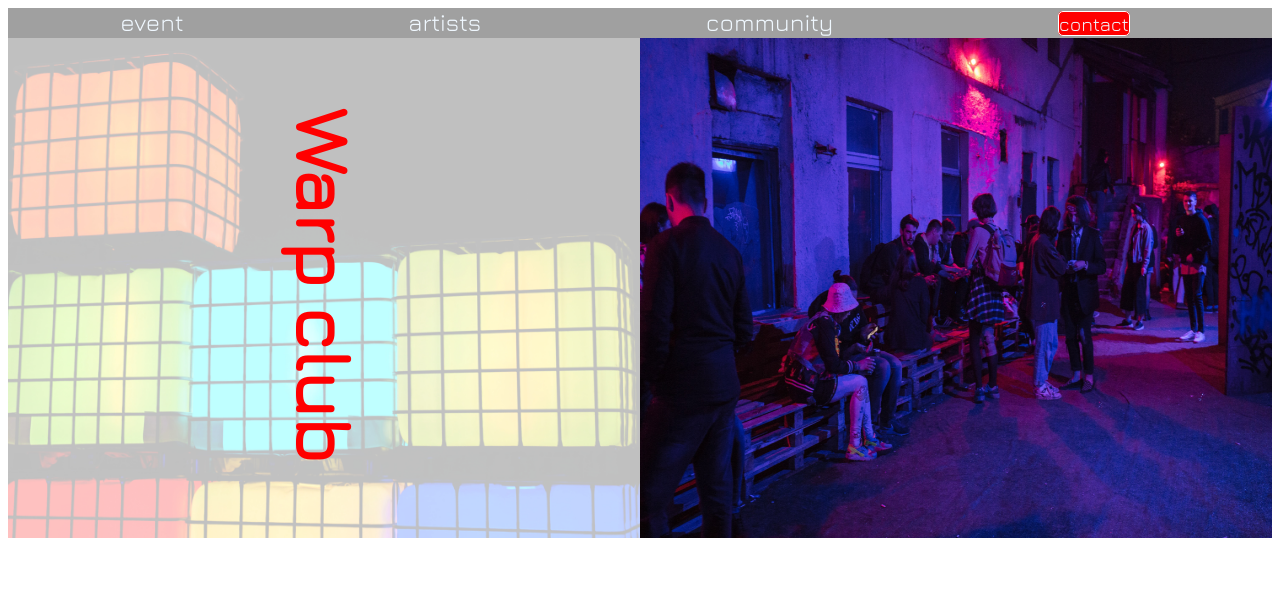
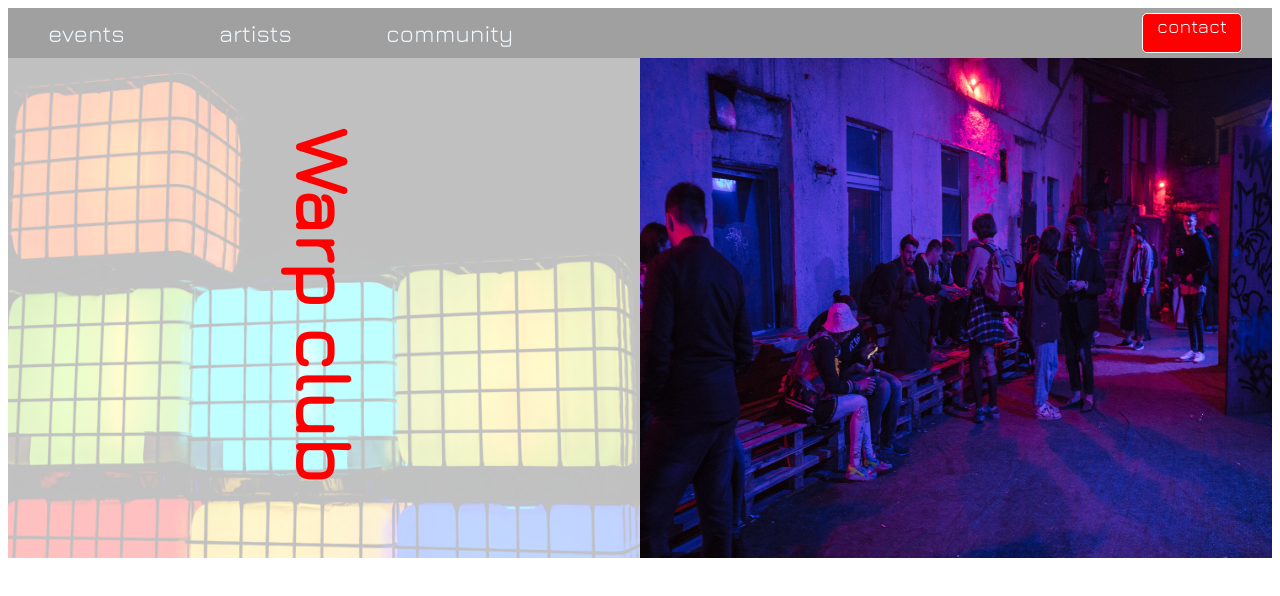
Before and after one commit to fbw-d09/uib-layout-warp-club-MiadAbbas, a website: page index.html in a window 1280 px wide. Drawn offline with nearby package versions, Linux system fonts and the light colour scheme.

Commit message:
zweite-edit

```diff
--- a/index.html
+++ b/index.html
@@ -10,12 +10,15 @@
 
 </head>
 <body>
-         <nav>
-            <div><a href="#event"> event</a></div>
-            <div><a href="#artists"> artists</a></div>
-            <div><a href="#community"> community</a></div>
-            <div><a href="#contact" class="contact"> contact</a></div>
-        </nav>
+    <nav>
+          <ul class="head">
+            <li><a href="#events">events</a></li>
+            <li><a href="#artists">artists</a></li>
+            <li><a href="#community">community</a></li>
+          </ul>
+        <ul>
+        <li class="contact"><a href="#contact">contact</a></li></ul>
+      </nav>
     <main class="warp-club">
          <section class="box column1">
       <div class="headline">
--- a/style.css
+++ b/style.css
@@ -6,15 +6,16 @@ body {
   }
 nav {
     background-color: rgba(128, 128, 128, 0.745);
-    height: 30px;
+    height: 50px;
     width: 100%;
     display: flex;
-    justify-content: space-around;
-
+    justify-content: space-between;
+    align-items: center;
 }
-nav > div {
+li{
     display: inline-block;
     font-size: 1.5rem;
+    margin-right: 90px;
 }
 a {
     text-decoration: none;
@@ -26,7 +27,10 @@ a {
    border-radius: 5px;
     font-size: 1.2rem;
     margin-right: 30px;
-    height: 30px;
+    height: 40px;
+    width: 100px;
+    text-align: center;
+
 }
 
 .contact:hover {
@@ -35,13 +39,13 @@ a {
     transition: 1s;
 }
 main {
-
     height: 500px;
     display: flex;
 }
 .box {
     height: 100%;
     width: 50%;
+
 }
 .column1 {
 background-image:url(./assets/background.jpg);
```
